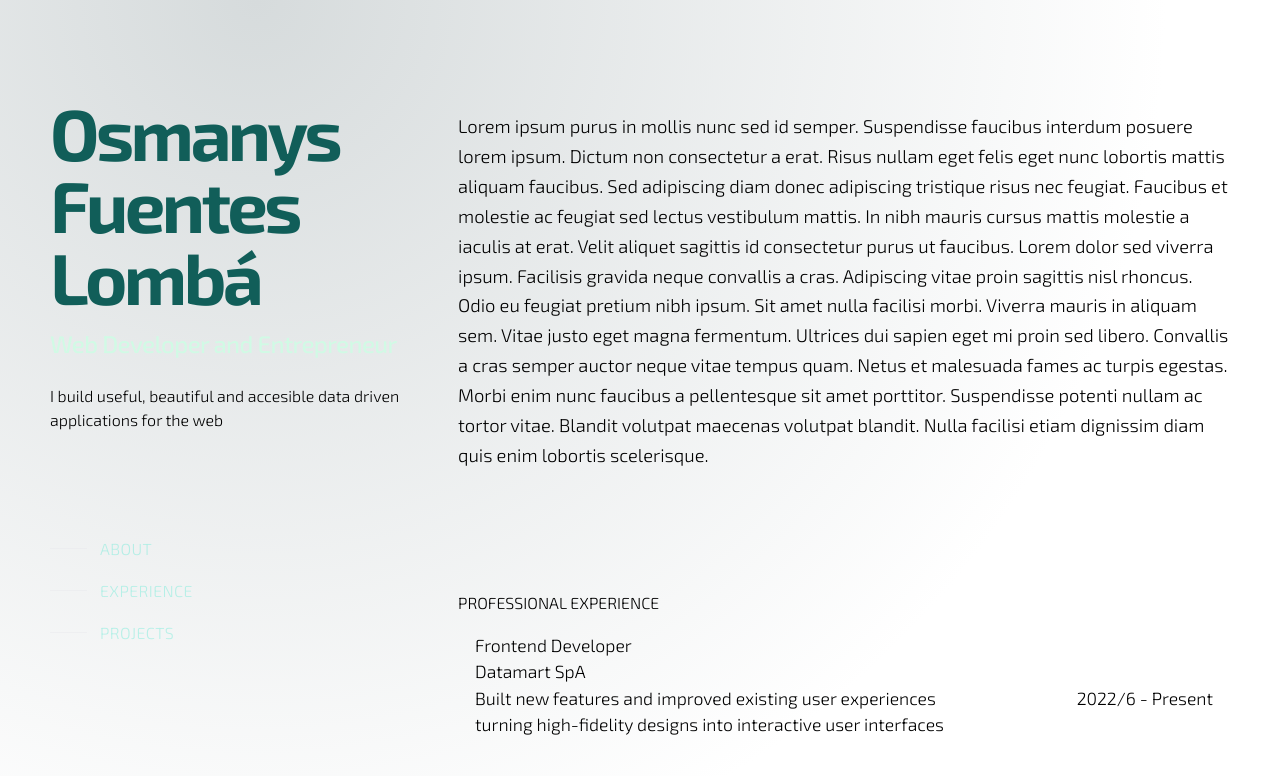
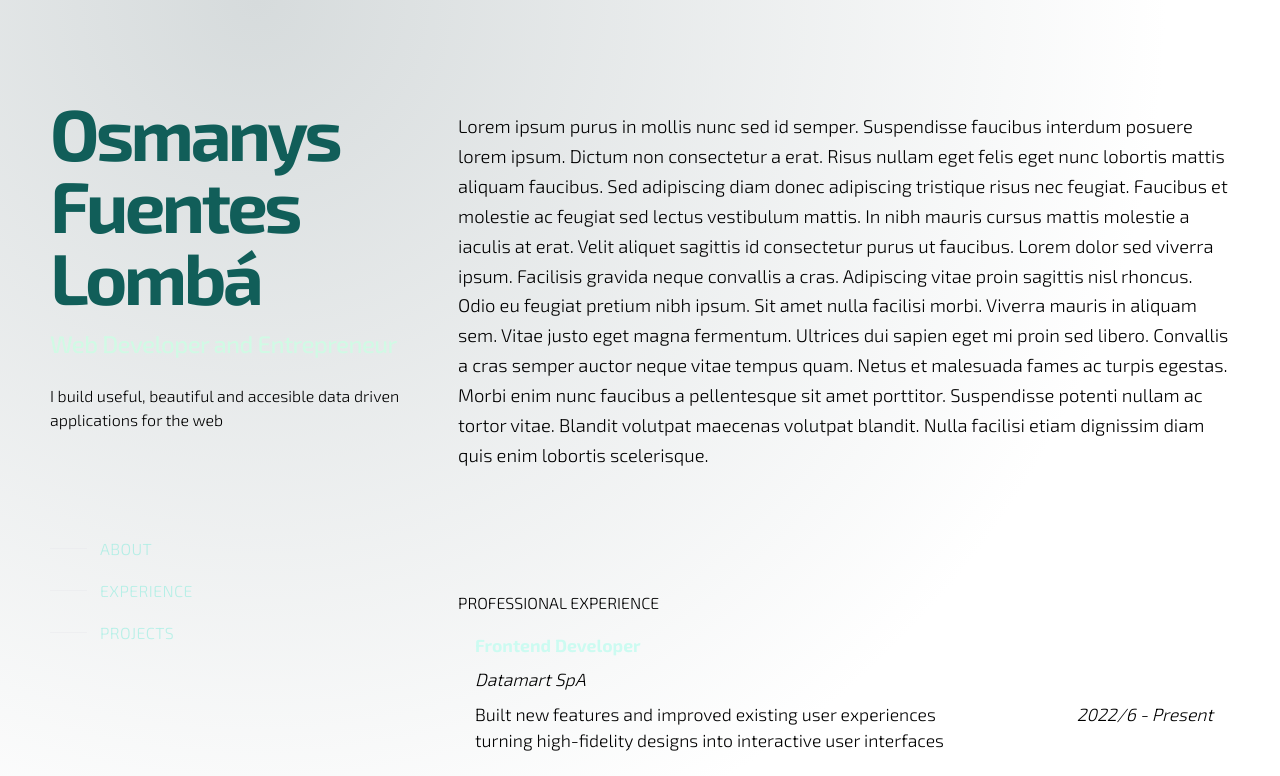
Before and after one commit to wonddark/wonddark.github.io, a Next.js app: page / in a window 1280 px wide. Shown: the top 776 px of the page. Built offline with nearby package versions, Linux system fonts and the light colour scheme.

Commit message:
Small changes in experiences component

```diff
--- a/src/app/Experiences.tsx
+++ b/src/app/Experiences.tsx
@@ -3,12 +3,12 @@ import experiences from "@constants/experiences";
 const Experience = (item: (typeof experiences)[0]) => {
   return (
     <li className="p-[17px] rounded-[7px] hover:bg-teal-800 cursor-pointer hover:text-teal-50 text-[1.1rem]">
-      <p className="">{item.role}</p>
-      <p>{item.company}</p>
+      <p className="font-semibold text-teal-100">{item.role}</p>
+      <p className="italic my-2">{item.company}</p>
       <div className="grid grid-cols-[70%_30%]">
         <div className="pr-4">{item.jobDescription}</div>
         <div className="flex justify-end pl-1">
-          <div>
+          <div className="italic">
             <span>{item.dateStart}</span> -{" "}
             <span>{!item.current ? item.dateEnd : "Present"}</span>
           </div>
--- a/src/app/globals.css
+++ b/src/app/globals.css
@@ -10,7 +10,7 @@
 
 @media (prefers-color-scheme: dark) {
   :root {
-    --foreground-rgb: 198 198 198;
+    --foreground-rgb: 240 253 250;
     --background-start-rgb: 0, 49, 62;
     --background-end-rgb: 0, 10, 13;
     --accent-rgb: 45, 212, 191;
@@ -21,7 +21,7 @@
 }
 
 body {
-  color: rgb(var(--foreground-rgb) / .9);
+  color: rgb(var(--foreground-rgb) / 90%);
   background: radial-gradient(circle at 20% 0%,
   rgb(var(--background-start-rgb)) 0%,
   rgb(var(--background-end-rgb)) 70%
```
